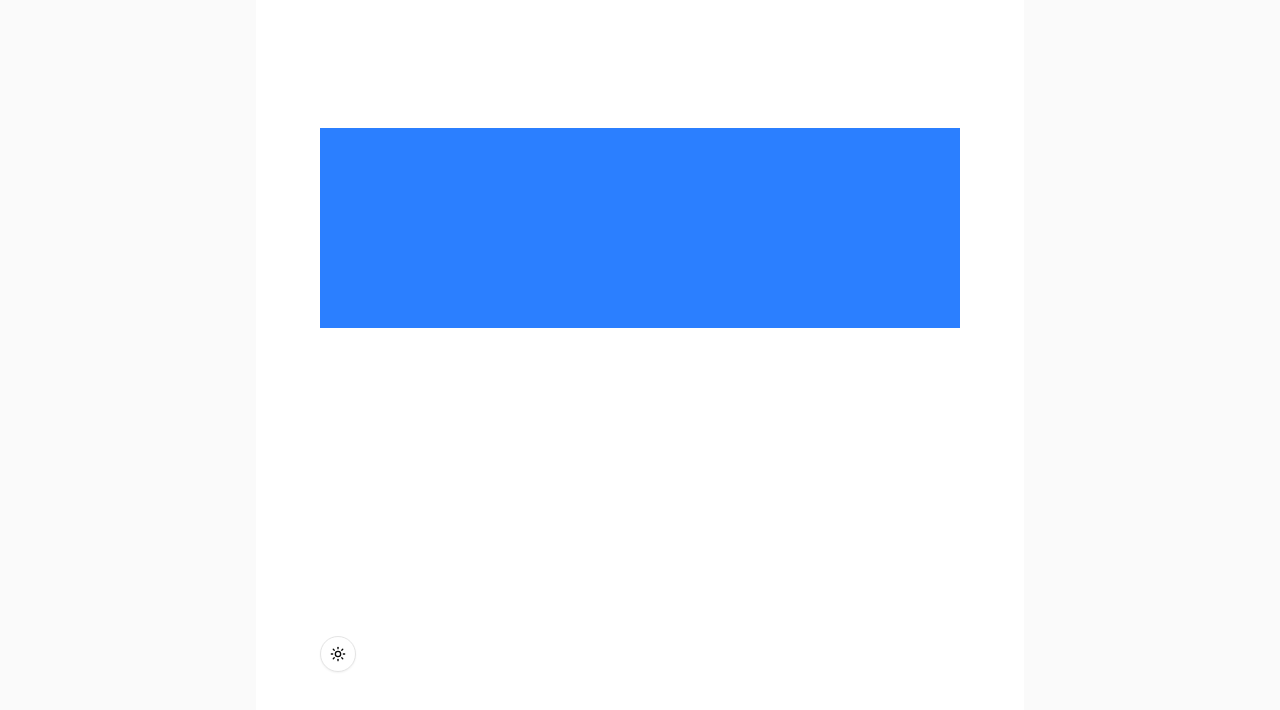
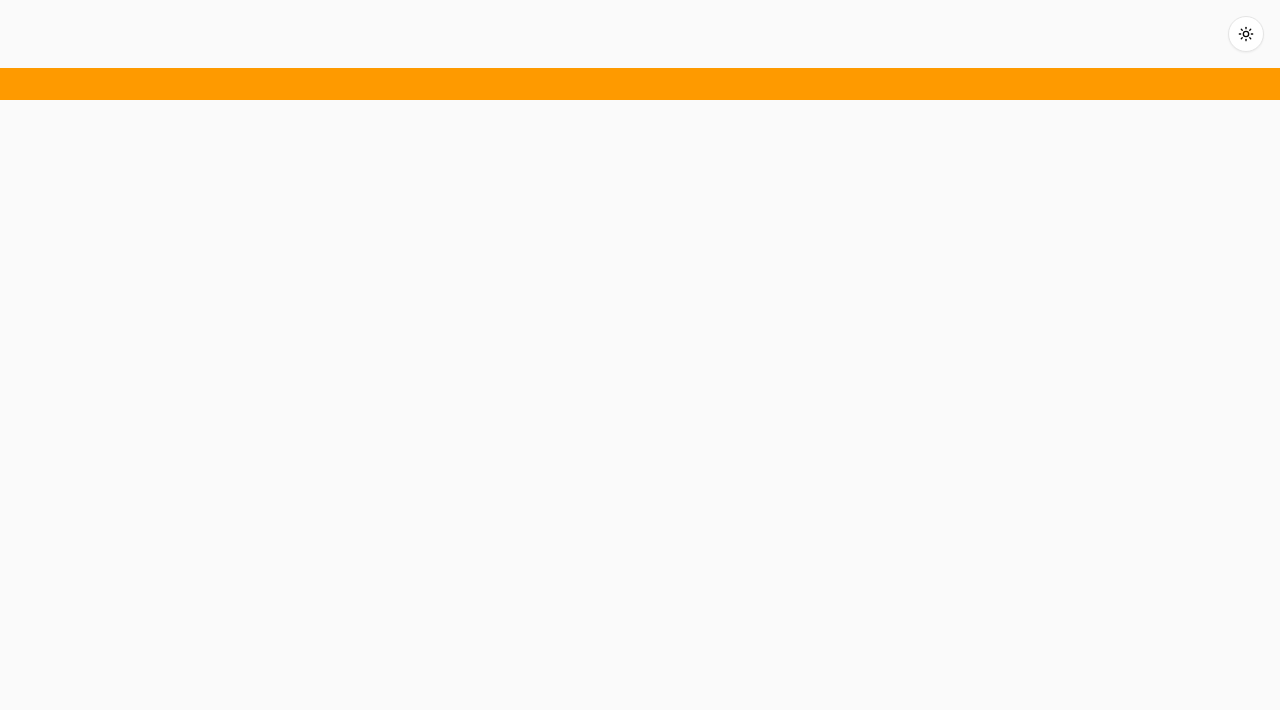
Before and after one commit to gohit-xyz/link-store, a Next.js app: page / in a window 1280 px wide. Shown: the top 710 px of the page. Built offline with nearby package versions, Linux system fonts and the light colour scheme.

Commit message:
🏗️ [refactor] update page layout and correct theme toggle component filename

```diff
--- a/src/app/page.tsx
+++ b/src/app/page.tsx
@@ -1,11 +1,13 @@
-import { ThemeToggle } from "../components/theme-toggle.";
+import { ThemeToggle } from "../components/theme-toggle";
 
 export default function Home() {
   return (
-    <div className="flex min-h-screen items-center justify-center bg-zinc-50 font-sans dark:bg-black">
-      <main className="flex min-h-screen w-full max-w-3xl flex-col items-center justify-between py-32 px-16 bg-white dark:bg-black sm:items-start">
-        <div className="bg-blue-500 w-full h-50"></div>
+    <div className="min-h-screen w-full bg-zinc-50 font-sans dark:bg-black">
+      <header className="flex w-full items-center justify-end p-4">
         <ThemeToggle />
+      </header>
+      <main className="bg-amber-500 container mx-auto flex flex-col items-center p-4">
+        {/* Ready for content */}
       </main>
     </div>
   );
```
Also changed, not shown: src/components/theme-toggle.tsx (renamed from src/components/theme-toggle..tsx).
